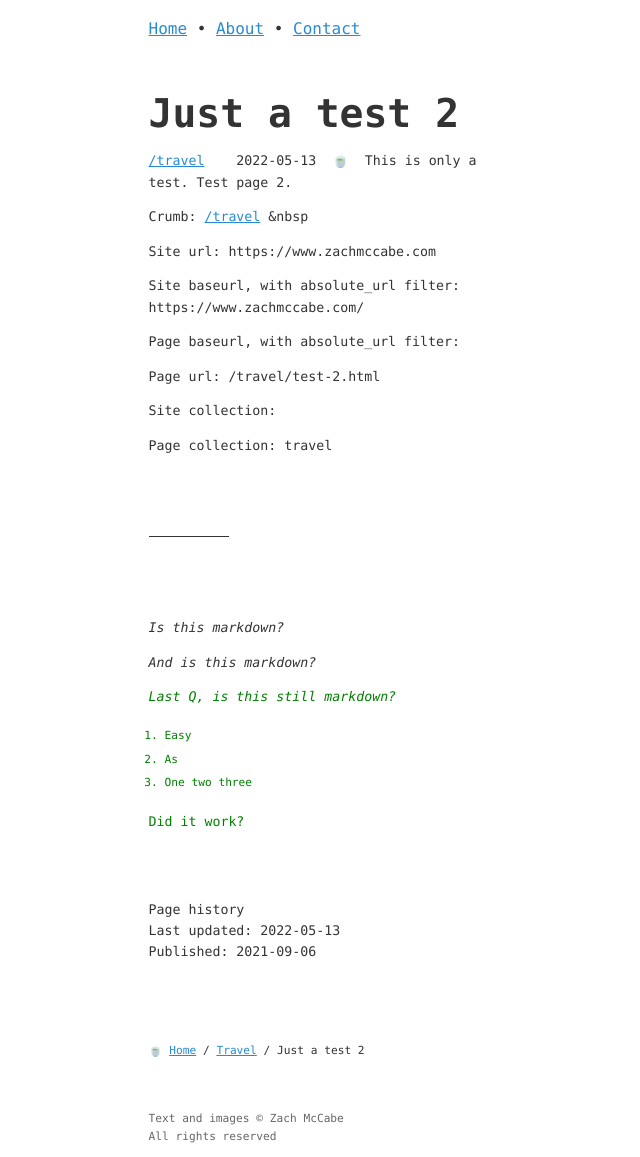
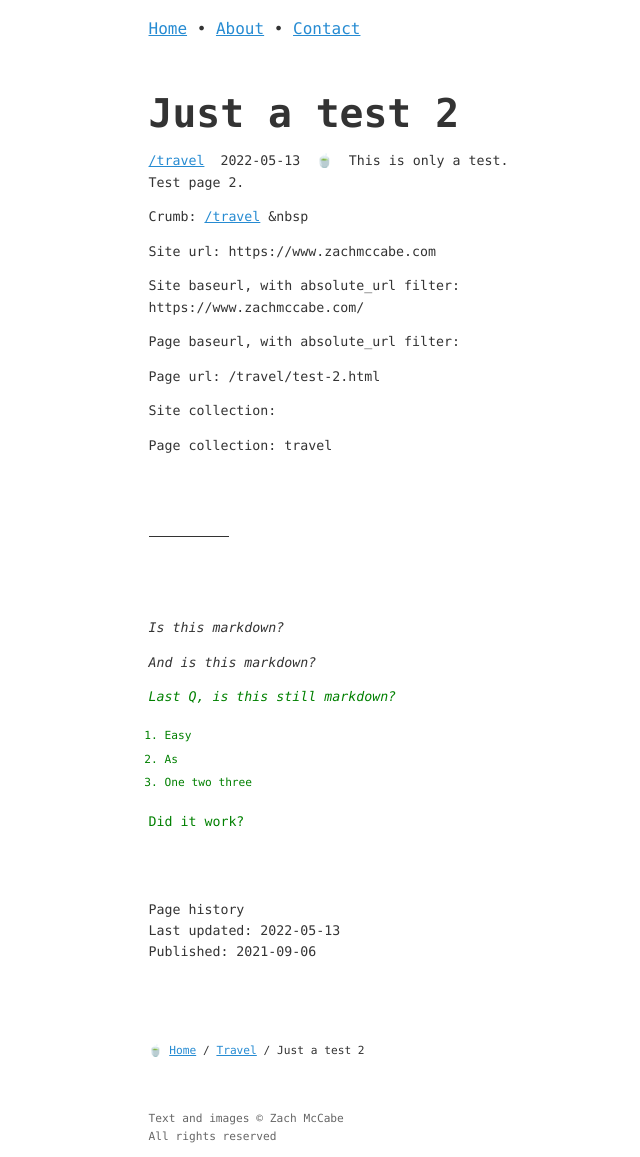
Before and after one commit to zachmccabe/zachmccabe.github.io, a Jekyll site: the page built from _travel/test-2.md, in a window 1280 px wide. Shown: the whole page, without its empty margins (186-826 px from the left). Built offline with Jekyll 4.4.1, drawn with Linux system fonts in a browser that asks for light colours.

Commit message:
Update kao_midnite_3.html

```diff
--- a/_layouts/kao_midnite_3.html
+++ b/_layouts/kao_midnite_3.html
@@ -24,7 +24,7 @@
 <h1 id="{{ page.title }}">{{ page.title }}</h1>
 </header>
 <main>
-{%- if page.lede == "print" -%}<p>{%- include breadcrumbs_collection_only.html -%}&nbsp;&nbsp;{%- include print_update.html -%}&nbsp;&nbsp;{%- include emoji_collection_switch.html -%}&nbsp;&nbsp;{{ page.description }}</p>{%- endif -%}
+{%- if page.lede == "print" -%}<p>{%- include breadcrumbs_collection_only.html -%}{%- include print_update.html -%}&nbsp;&nbsp;{%- include emoji_collection_switch.html -%}&nbsp;&nbsp;{{ page.description }}</p>{%- endif -%}
 {{ content }}
 {%- if page.lede and page.update -%}{% include print_history.html %}{%- endif -%}
 {%- if page.collection -%}<p class="breadbox"><nav class="breadcrumbs">{%- include emoji_collection_switch.html -%}&nbsp;{%- include breadcrumbs.html -%}</nav></p>{%- endif -%}
```
